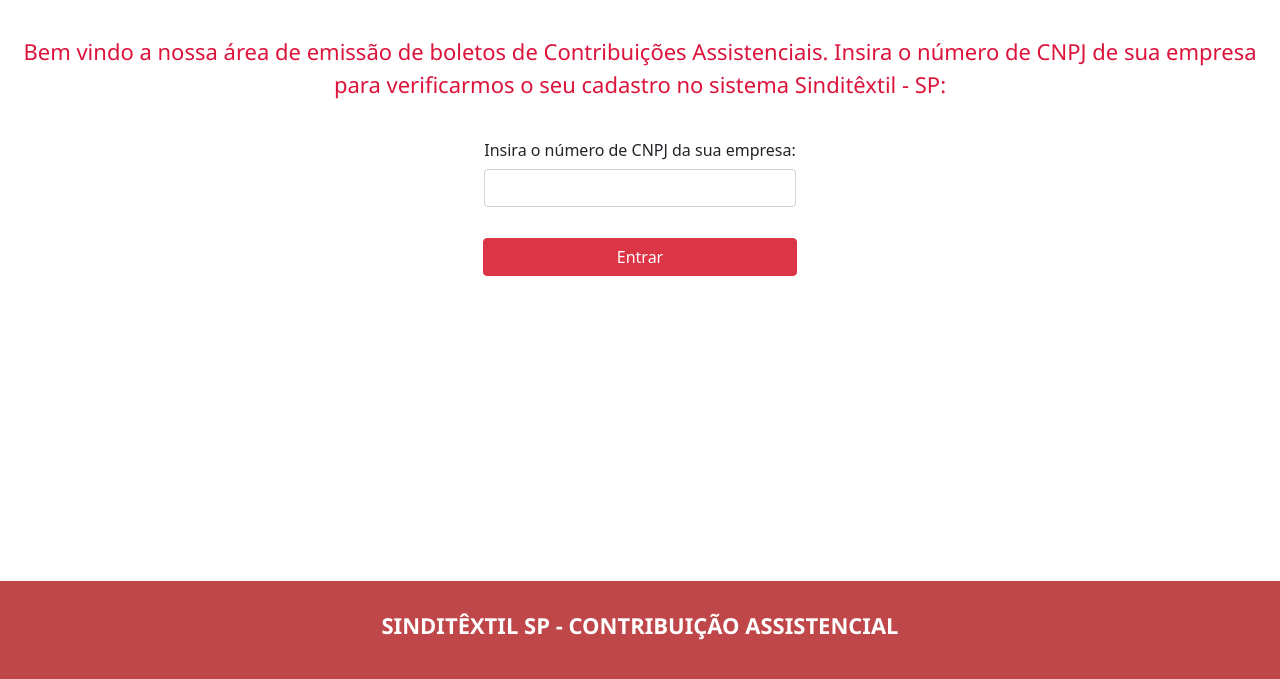
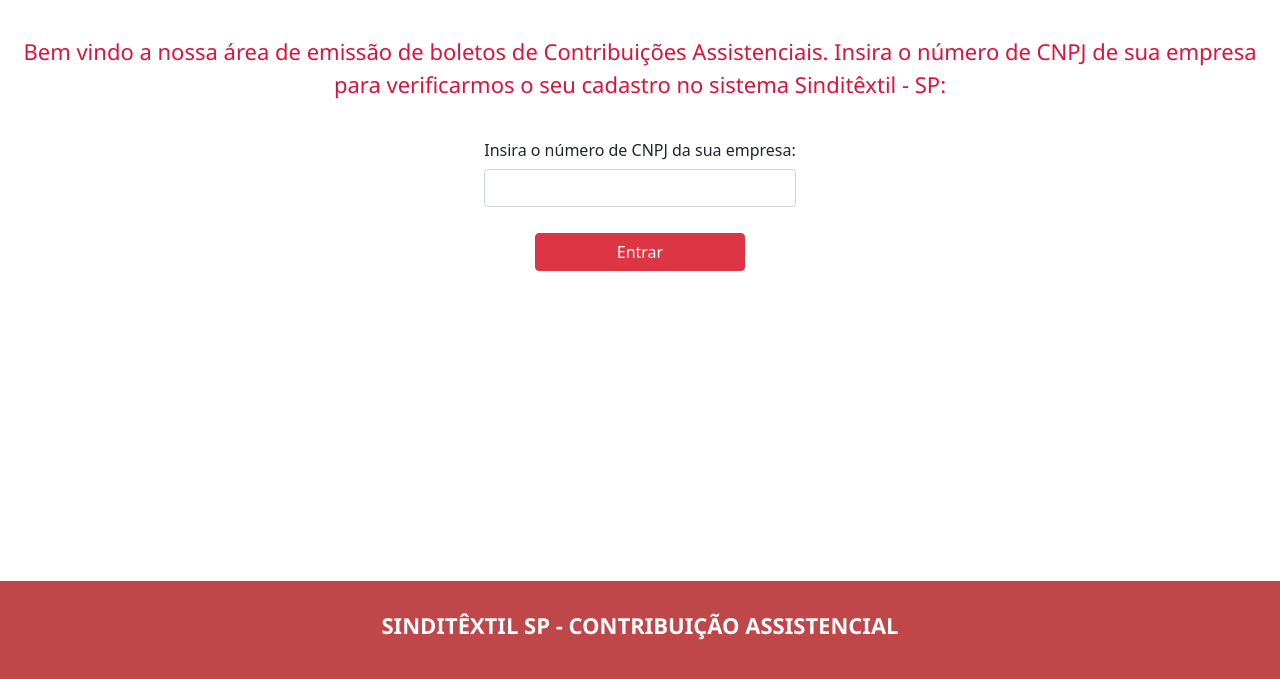
Before and after one commit to FelipeMarini/BS5-Contrib, a plain HTML site: page Bootstrap5/index.html in a window 1280 px wide. Shown: the part 115-794 px from the top of the page. Drawn offline with nearby package versions, Linux system fonts and the light colour scheme.

Commit message:
ajustes index overflow

```diff
--- a/Bootstrap5/index.html
+++ b/Bootstrap5/index.html
@@ -36,7 +36,7 @@
             <input type="text" class="form-control input-cnpj" id="cnpj" required name="cnpj">
             </div>
 
-            <div class="d-grid gap-2 col-3 mx-auto">
+            <div class="d-grid gap-2 col-2 mx-auto">
                 <button class="btn btn-danger botao-cad" type="button" data-bs-toggle="modal" data-bs-target="#exampleModal">Entrar</button>
             </div>
 
--- a/Bootstrap5/styles/index/index.css
+++ b/Bootstrap5/styles/index/index.css
@@ -43,8 +43,8 @@
 }
 /* fim header */
 
+
 /* início main */
-
 .main{
     top: 7rem;
     bottom: 7rem;
```
